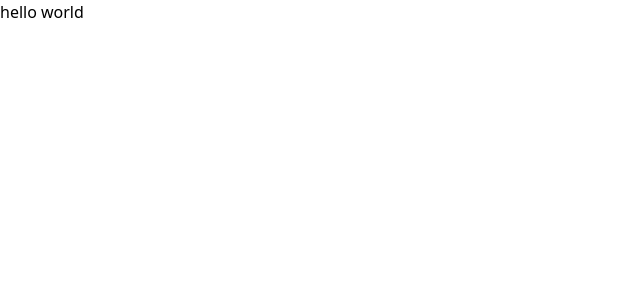
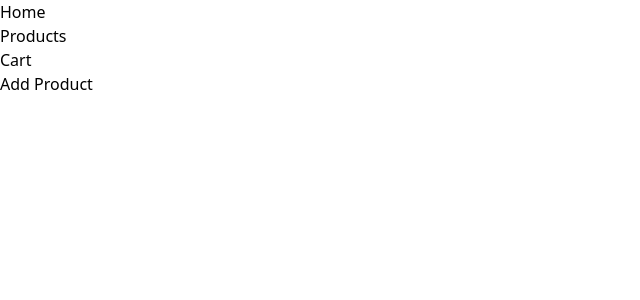
Before and after one commit to sahand-mahdilu/CRUD-with-React, a React (Vite) app: page / in a window 1280 px wide. Shown: the top 300 px of the page, without its empty margins (0-640 px from the left). Built offline with nearby package versions, Linux system fonts and the light colour scheme.

Commit message:
feat : navbar component created

```diff
--- a/src/App.tsx
+++ b/src/App.tsx
@@ -1,12 +1,13 @@
 
 import './App.css'
+import Navbar from './Components/Navbar'
 
 function App() {
 
 
   return (
     <>
-     <h1 className='bg-red-400'>hello world</h1>
+<Navbar/>
     </>
   )
 }
--- /dev/null
+++ b/src/Components/Navbar.tsx
@@ -0,0 +1,15 @@
+
+export default function Navbar() {
+  return (
+    <div>
+
+    <ul className="flex  ">
+        <li>Home</li>
+        <li>Products</li>
+        <li>Cart</li>
+        <li>Add Product</li>
+    </ul>
+
+    </div>
+  )
+}
```
